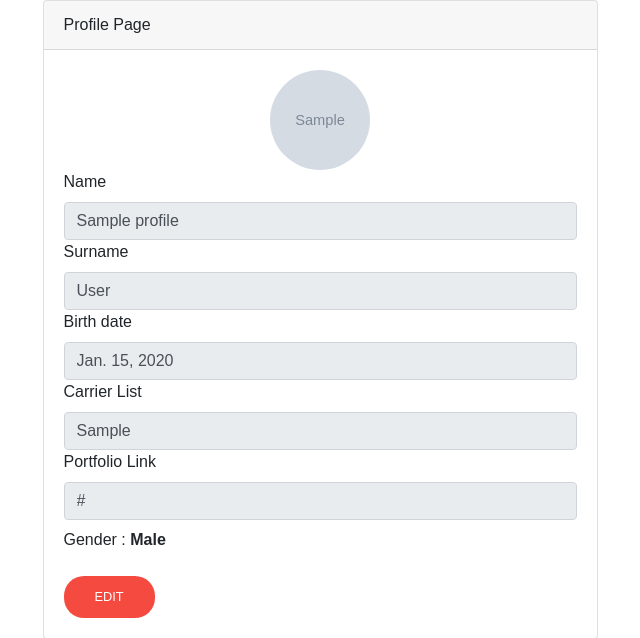
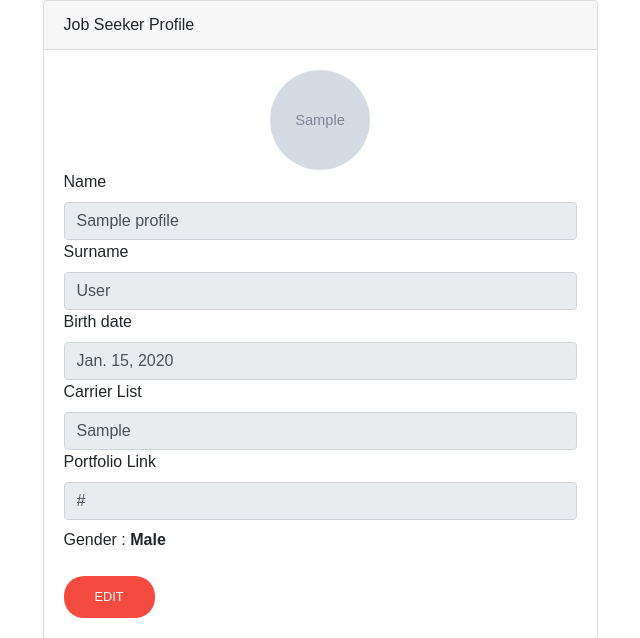
Before and after one commit to buseggencoglu/owl-s-agent, a Django app: page /job_seeker_profile/ in a window 1280 px wide. Shown: the part 101-739 px from the top of the page, without its empty margins (320-960 px from the left). Run offline with Django 3.2, Linux system fonts and the light colour scheme; a user stored in the database is signed in; tables that the repository leaves empty hold one stand-in row (values such as "Sample post"); grey boxes marked "Sample" are stand-in pictures; some libraries are stand-ins or nearby versions; some web fonts are replaced.

Commit message:
profile changed

```diff
--- a/owl_agent/templates/website/base.html
+++ b/owl_agent/templates/website/base.html
@@ -132,7 +132,7 @@
                                     </ul>
                                 </nav>
                             </div>
-                            <!-- Header-btn -->
+                           <!-- Header-btn -->
                             <div class="header-btn d-none f-right d-lg-block">
                                 {% if user.is_authenticated %}
 
@@ -151,6 +151,7 @@
                                         {% if user_type == 'job_seeker' %}
                                         <a class="dropdown-item" href="{% url 'job_seeker_profile' %}">Profile</a>
                                         <a class="dropdown-item" href="{% url 'my_profile' %}">CV</a>
+                                        <a class="dropdown-item" href="{% url 'my_profile' %}">My Applies</a>
                                         {% endif %}
                                         <a class="dropdown-item" href="#">Settings</a>
                                         <a class="dropdown-item" href="{% url 'logout' %}">Logout</a>
--- a/owl_agent/templates/website/job_seeker_profile.html
+++ b/owl_agent/templates/website/job_seeker_profile.html
@@ -14,7 +14,7 @@ Owls Agent Login Page
             {% endfor %}
             <div class="card mb-4">
                 <div class="card-header">
-                    Profile Page
+                    Job Seeker Profile
                 </div>
                 <div class="card-body">
                     <div class="col-md-12 mb-3 mb-md-0 text-center">
--- a/owl_agent/website/urls.py
+++ b/owl_agent/website/urls.py
@@ -31,7 +31,6 @@ urlpatterns = [
     path('dashboardList/', views.admin_dashboard_list, name='admin_dashboard_list'),
     path('dashboardList/deleteCompany/<int:pk>', views.admin_delete_companies, name='admin_delete_companies'),
     path('dashboardList/deleteJobSeeker/<int:pk>', views.admin_delete_jobseeker, name='admin_delete_jobseeker'),
-
     path('job_seeker_profile/', views.job_seeker_profile, name='job_seeker_profile'),
 
 ]
--- a/owl_agent/website/views.py
+++ b/owl_agent/website/views.py
@@ -326,7 +326,6 @@ def job_seeker_profile(request):
     context = {}
     data = Job_Seeker_Profile.objects.get(user=request.user)
     context["data"] = data
-
     return render(request, 'website/job_seeker_profile.html', context)
 
 
```
